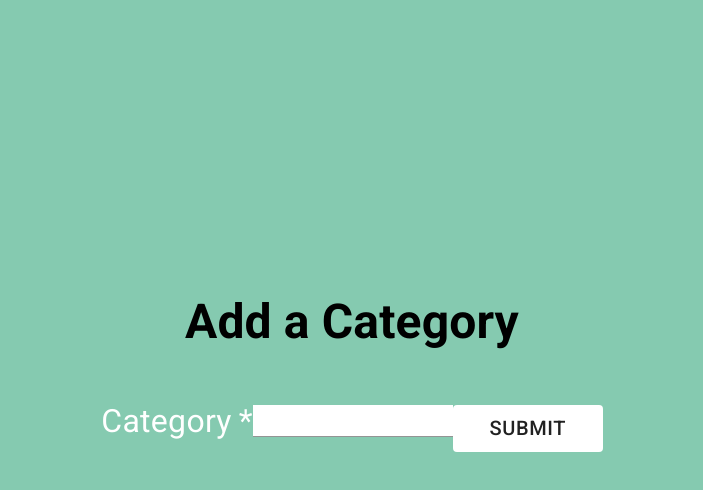
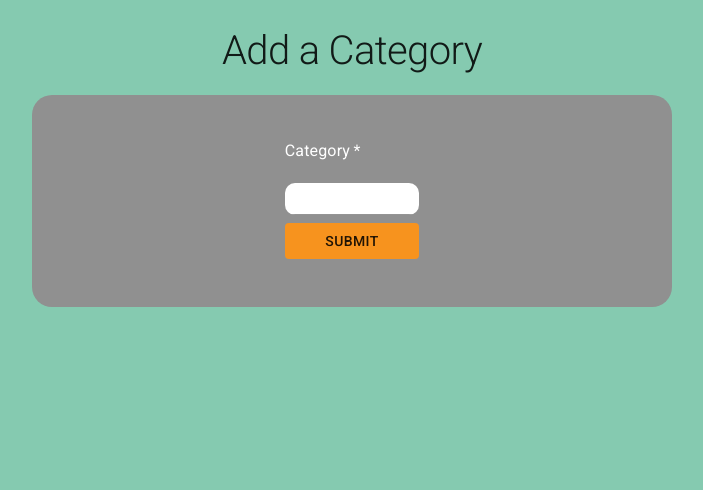
Before and after one commit to jrbeutler/rating-project-frontend, a React (Create React App) app: page /addCategory in a window 1280 px wide. Shown: the top 490 px of the page, without its empty margins (288-991 px from the left). Built offline with nearby package versions, Linux system fonts and the light colour scheme; no server answers; sample sign-in values are in the browser's storage.

Commit message:
Add Category Page Now Styled

```diff
--- a/src/pages/AddCategory/AddCategory.tsx
+++ b/src/pages/AddCategory/AddCategory.tsx
@@ -1,5 +1,5 @@
 import React, { useContext, useEffect, useState } from "react";
-import { Button, FormLabel, Select, TextField } from '@material-ui/core';
+import { Button, FormLabel, TextField, Typography } from "@material-ui/core";
 import { createStyles, makeStyles, Theme } from '@material-ui/core/styles';
 import { getCurrentUser } from "../../utils/requests/User";
 import { UserContext } from "../../App";
@@ -18,33 +18,58 @@ const useStyles = makeStyles((theme: Theme) =>
       backgroundColor: '#85CAB0',
       width: '100%',
       height: '100vh',
+      '@media only screen and (max-width: 320px)': {
+        height: '700px',
+      },
+      paddingTop: '0.5rem',
+    },
+    title: {
+      fontSize: '2.5rem',
+      margin: '1.25rem',
+    },
+    addCategorySection: {
+      backgroundColor: '#909090',
+      '@media only screen and (max-width: 1050px)': {
+        width: '90%',
+      },
+      width: '50%',
+      margin: 'auto',
+      borderRadius: '20px',
+    },
+    categoryForm: {
+      width: '80%',
+      padding: '2rem',
+      margin: 'auto',
+      display: 'flex',
       alignItems: 'center',
-      paddingTop: '15rem',
+      flexDirection: 'column',
     },
     addCategoryTextField: {
-      width: 200,
-      opacity: '100%',
+      '@media only screen and (max-width: 1050px)': {
+        width: '90%',
+      },
+      width: '30%',
       backgroundColor: '#FFFFFF',
-    },
-    selectBox: {
-      opacity: '100%',
-      backgroundColor: '#FFFFFF',
-      color: '#000000'
-    },
-    customH1: {
-      color: '#000000',
-      opacity: '100%',
-      fontSize: '3rem',
+      margin: '1rem 0 0.5rem 0',
+      borderRadius: '10px',
+      overflow: 'hidden',
     },
     formLabels: {
-      opacity: '100%',
       color: '#FFFFFF',
-      fontSize: '2rem',
+      textAlign: 'left',
+      '@media only screen and (max-width: 1050px)': {
+        width: '100%',
+      },
+      width: '30%',
+      margin: '1rem 0 0.5rem 0'
     },
     submitButton:{
-      backgroundColor: '#FFFFFF',
-      fontSize: '1.25rem',
-      width: '150px',
+      '@media only screen and (max-width: 1050px)': {
+        width: '80%',
+      },
+      width: '30%',
+      backgroundColor: '#F7931E',
+      marginBottom: '1rem',
     }
   }),
 );
@@ -94,8 +119,9 @@ const AddCategory: React.FC = () => {
 
   return(
     <section className={classes.addCategoryPage}>
-      <h1 className={classes.customH1}>Add a Category</h1>
-      <form onSubmit={e => {
+      <Typography variant='h1' className={classes.title}>Add a Category</Typography>
+      <section className={classes.addCategorySection}>
+        <form className={classes.categoryForm} onSubmit={e => {
           e.preventDefault();
           handleSubmit();
         }}>
@@ -108,6 +134,7 @@ const AddCategory: React.FC = () => {
           />
           <Button type='submit' className={classes.submitButton}>Submit</Button>
         </form>
+      </section>
       <Snackbar open={open} autoHideDuration={6000} onClose={handleClose}>
         <Alert onClose={handleClose} severity="success">
           Successful!
--- a/src/pages/Rate/Rate.tsx
+++ b/src/pages/Rate/Rate.tsx
@@ -1,9 +1,9 @@
 import React, { useContext, useEffect, useState } from "react";
 import { UserContext } from "../../App";
 import { useHistory } from "react-router-dom";
-import { Button, FormControl, FormLabel, InputLabel, MenuItem, Typography } from "@material-ui/core";
+import { Button, FormLabel, MenuItem, Typography } from "@material-ui/core";
 import Select from '@material-ui/core/Select';
-import { createStyles, makeStyles, Theme } from "@material-ui/core/styles";
+import { createStyles, makeStyles } from "@material-ui/core/styles";
 import TextField from "@material-ui/core/TextField";
 import Snackbar from "@material-ui/core/Snackbar";
 import MuiAlert, { AlertProps } from '@material-ui/lab/Alert';
@@ -135,6 +135,7 @@ const Rate: React.FC = () => {
     } else {
       history.push('/login');
     }
+    // eslint-disable-next-line react-hooks/exhaustive-deps
   }, [])
 
   const handleClose = (event?: React.SyntheticEvent, reason?: string) => {
```
Lines whose indentation alone changed are shown as unchanged.
